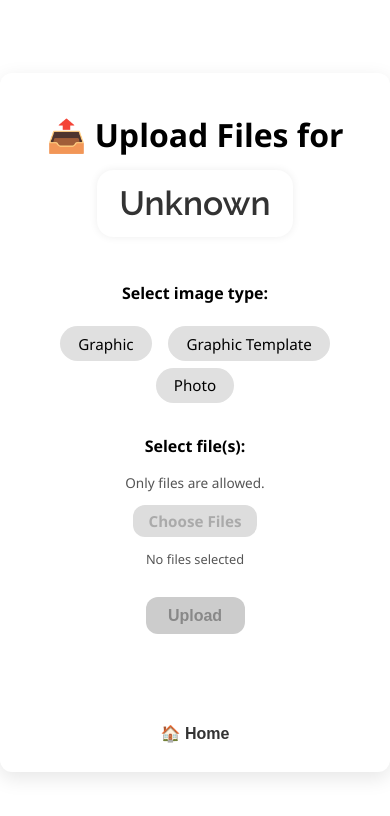
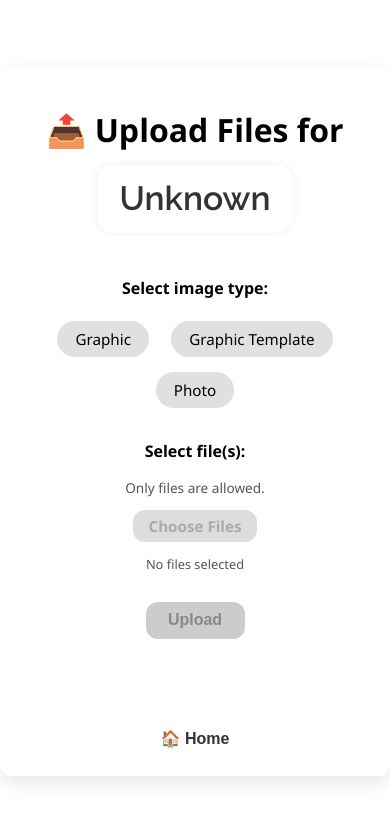
Before and after one commit to vladpke/company-image-uploader, a Flask app: page /upload in a window 390 px wide. Shown: the top 816 px of the page. Run offline with Flask 3, Linux system fonts and the light colour scheme; the visitor is signed in with stand-in values (Sample User, id 1).

Commit message:
Fixed radio group on small screens

```diff
--- a/static/style.css
+++ b/static/style.css
@@ -262,6 +262,10 @@
 }
 
 .radio-group {
+    display: flex;
+    flex-wrap: wrap;
+    justify-content: center;
+    gap: 0.6em;
     margin-bottom: 2em;
 }
 
@@ -277,4 +281,4 @@
     width: 100%;
     max-width: 100%;
     box-sizing: border-box;
-  }
+}
```
